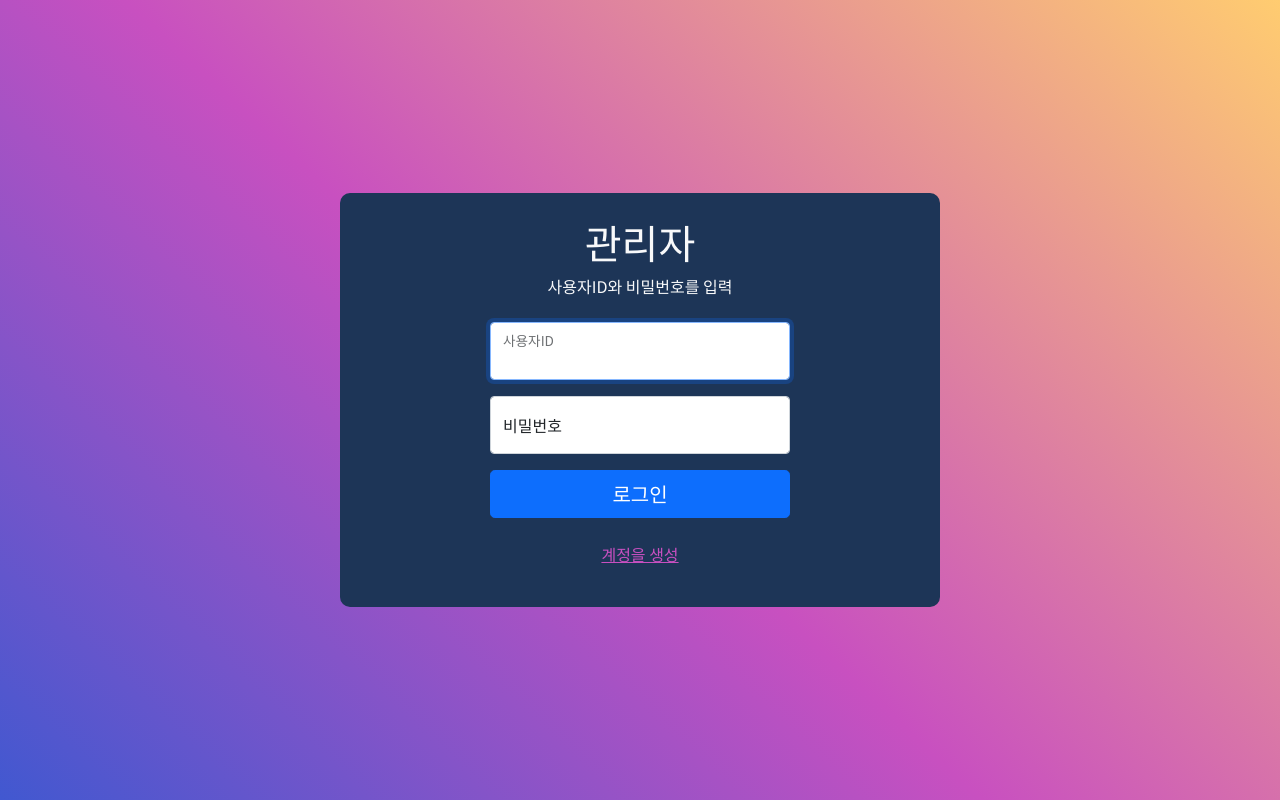
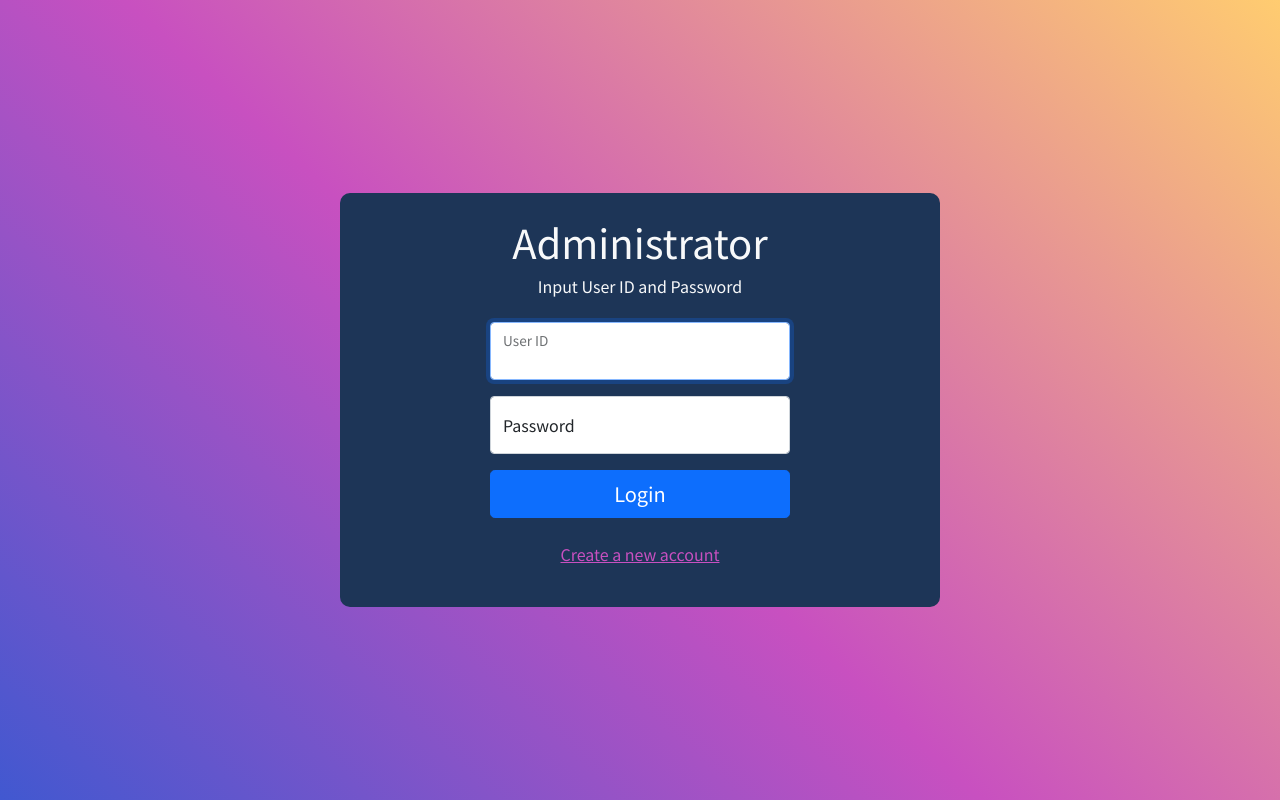
Before and after one commit to AISVisioner/cameraDetector, a Django app: page /accounts/login/ in a window 1280 px wide. Run offline with Django 3.2, Linux system fonts and the light colour scheme; some libraries are stand-ins or nearby versions.

Commit message:
solved some errors, and modified some texts

```diff
--- a/backend/lookup/api/views.py
+++ b/backend/lookup/api/views.py
@@ -23,7 +23,8 @@ class LookupViewSet(viewsets.ModelViewSet):
 
     def list(self, request):
         """Use this overridden method to list all the visitors in admin page."""
-        serializer = self.serializer_class(self.queryset, many=True)
+        queryset = Visitor.objects.all().order_by("-created_at")
+        serializer = self.serializer_class(queryset, many=True)
         return Response(serializer.data)
 
     def create(self, request):
--- a/backend/templates/registration/login.html
+++ b/backend/templates/registration/login.html
@@ -2,8 +2,8 @@
 {% load widget_tweaks %}
 
 {% block content %}
-<h1 class="text-light">관리자</h1>
-<p class="text-light mb-4">사용자ID와 비밀번호를 입력</p>
+<h1 class="text-light">Administrator</h1>
+<p class="text-light mb-4">Input User ID and Password</p>
 <div class="form-container">
     <form method="POST">
         {% csrf_token %}
@@ -13,12 +13,12 @@
 
         <div class="form-floating mb-3">
           {% render_field form.username class="form-control" id="floatingUsername" placeholder="Username" %}
-          <label for="floatingUsername">사용자ID</label>
+          <label for="floatingUsername">User ID</label>
         </div>
 
         <div class="form-floating mb-3">
           {% render_field form.password class="form-control" id="floatingPassword" placeholder="Password" %}
-          <label for="floatingPassword">비밀번호</label>
+          <label for="floatingPassword">Password</label>
         </div>
 
         {% if form.errors %}
@@ -30,12 +30,12 @@
         {% endif %}
 
         <div class="d-grid gap-2">
-          <button type="submit" class="btn btn-lg btn-primary">로그인</button>
+          <button type="submit" class="btn btn-lg btn-primary">Login</button>
         </div>
     </form>
 
     <p class="text-light mt-4">
-      <a href="{% url 'django_registration_register' %}" class="auth-link">계정을 생성</a>
+      <a href="{% url 'django_registration_register' %}" class="auth-link">Create a new account</a>
     </p>
 </div>
 {% endblock %}
```
Also changed, not shown: backend/templates/django_registration/registration_form.html (+7 -7 lines), 4 other files.
